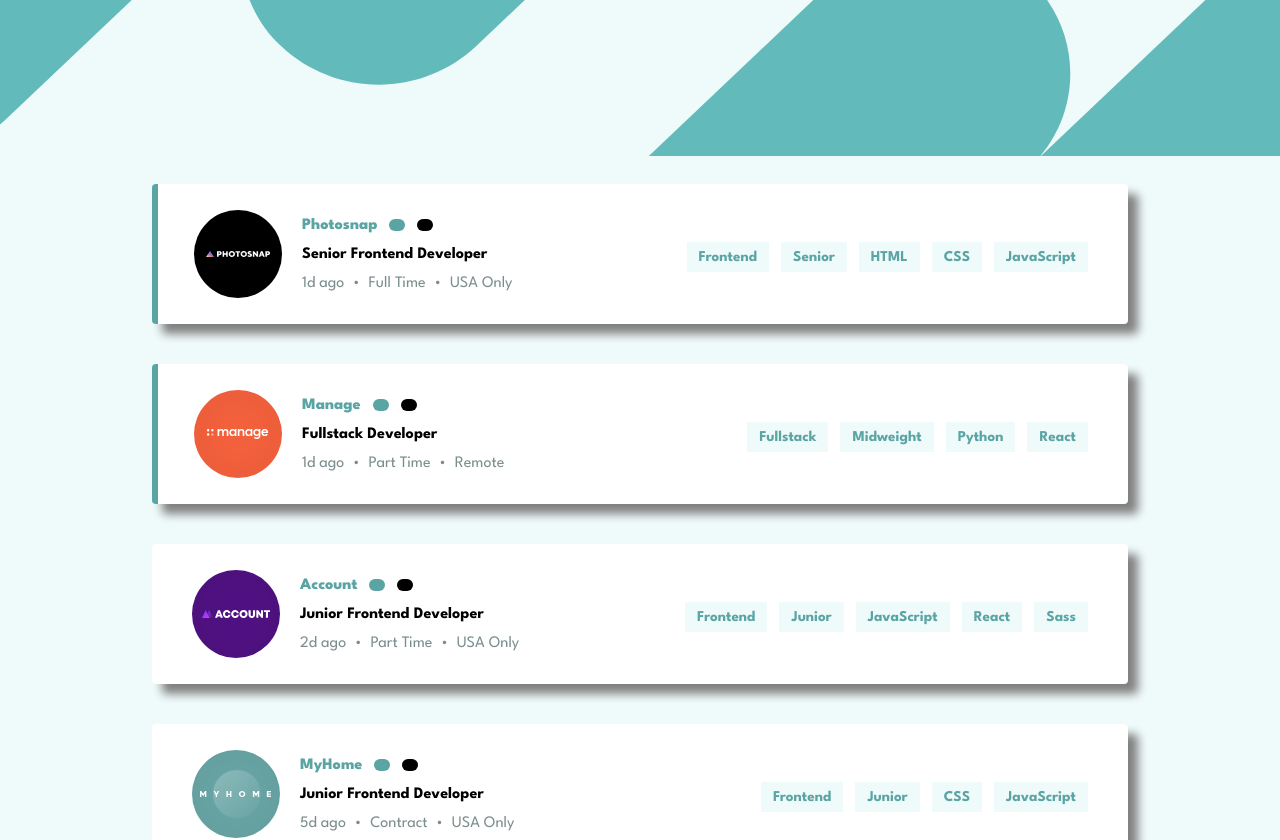
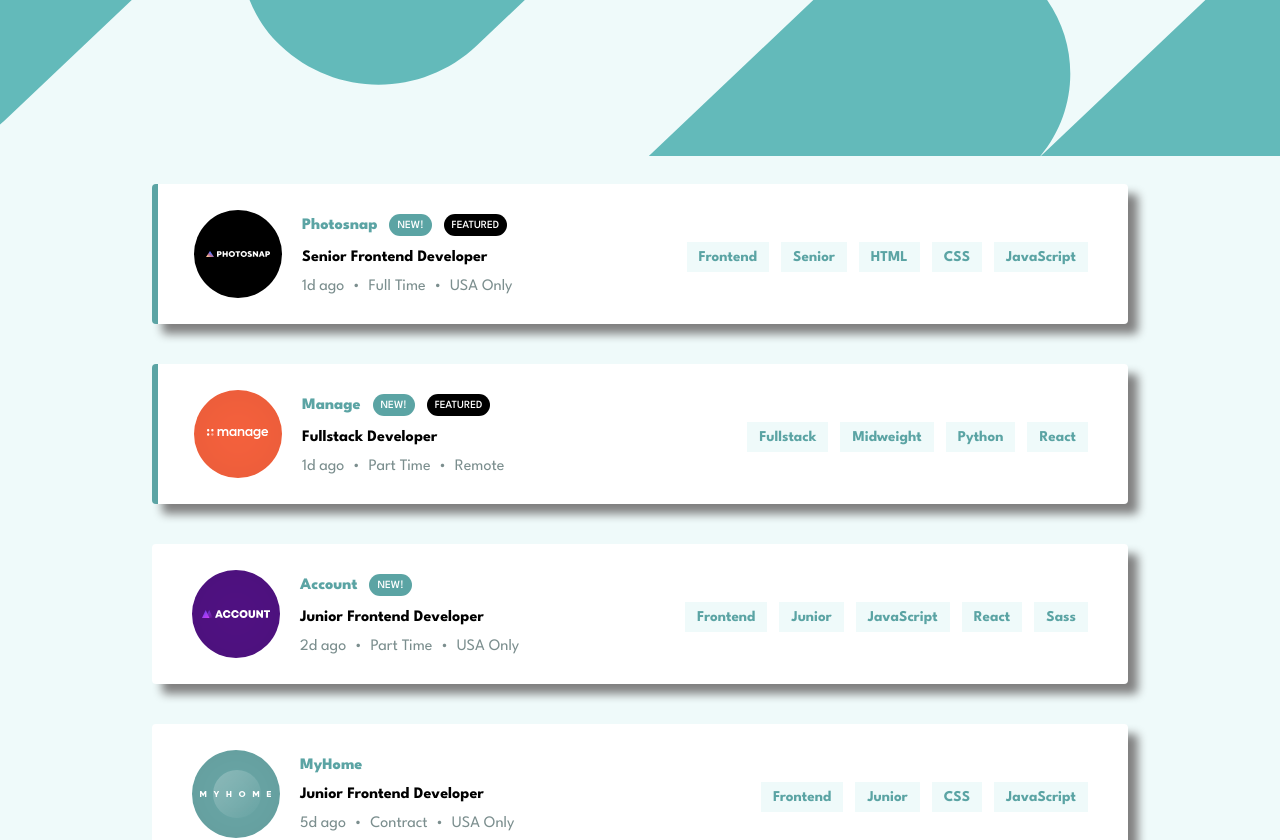
Before and after one commit to DicksenT/job-listing, a React (Vite) app: page / in a window 1280 px wide. Shown: the top 840 px of the page. Built offline with nearby package versions, Linux system fonts and the light colour scheme.

Commit message:
Add: New and featured

```diff
--- a/src/Joblist.jsx
+++ b/src/Joblist.jsx
@@ -9,12 +9,9 @@
                         <p className="company_name">
                         {data.company}
                         </p>
-                        <p className="new">
-
-                        </p>
-                        <p className="featured">
-
-                        </p>
+                        {data.new ? <p className="new">new!</p> : ''}
+                        {data.featured ? <p className="featured">featured</p>:
+                        ""}
                     </div>
                     <h4 className="job_title">
                         {data.position}
```
